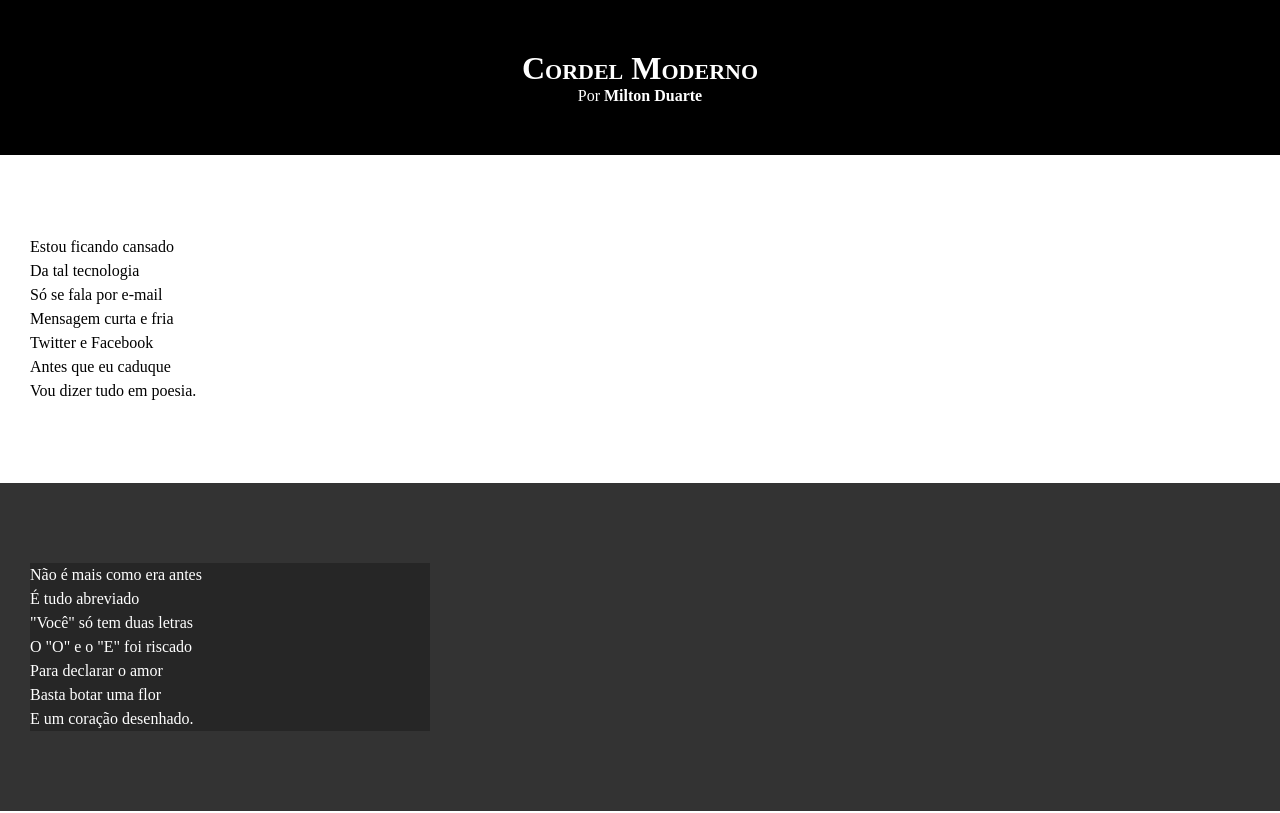
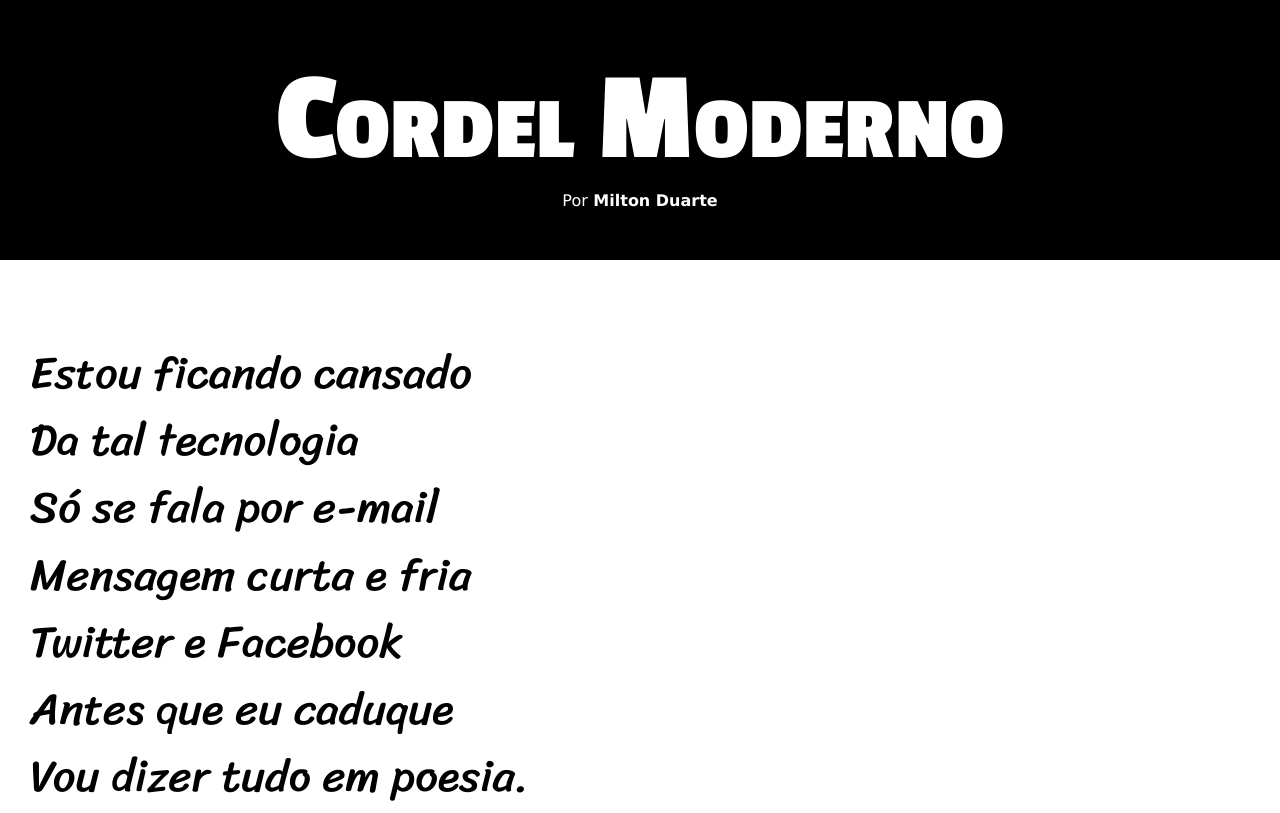
Before and after one commit to dsempresa/html-css-casa, a plain HTML site: page desafio12/index.html in a window 1280 px wide. Shown: the top 813 px of the page. Drawn offline with Linux system fonts and the light colour scheme.

Commit message:
colocando as fontes no projeto

```diff
--- a/desafio12/style.css
+++ b/desafio12/style.css
@@ -1,13 +1,25 @@
 @charset "UTF-8";
 
+@import url('https://fonts.googleapis.com/css2?family=Bebas+Neue&family=Passion+One:wght@400;700;900&display=swap');
+
+@import url('https://fonts.googleapis.com/css2?family=Bebas+Neue&family=Sriracha&display=swap');
+
+
+:root {
+    --fonte1: verdana, Geneva, Tahoma, sans-serif;
+    --fonte2: 'Passion One', cursive;
+    --fonte3: 'Sriracha', cursive;
+}
 * {
     margin: 0px;
     padding: 0px;
+    font-size: 1em;
 }
 
 html, body {
     min-height: 100vh;
     background-color: darkgray;
+    font-family: var(--fonte1);
 }
 
 header {
@@ -19,6 +31,8 @@ header {
 header > h1 {
     padding-top: 50px;
     font-variant: small-caps;
+    font-family: var(--fonte2);
+    font-size: 10vw;
 }
 
 header > p {
@@ -40,6 +54,8 @@ section {
     padding-bottom: 10vh;
     line-height: 1.5em;
     padding-left: 30px;
+    font-family: var(--fonte3);
+    font-size: 3.5vw;
 }
 
 section.normal {
@@ -53,7 +69,8 @@ section.imagem {
 }
 
 section.imagem > p {
-    width: 400px;
+    display: inline-block;
+    padding: 5px;
     background-color: rgba(0, 0, 0, 0.253);
 }
 
```
